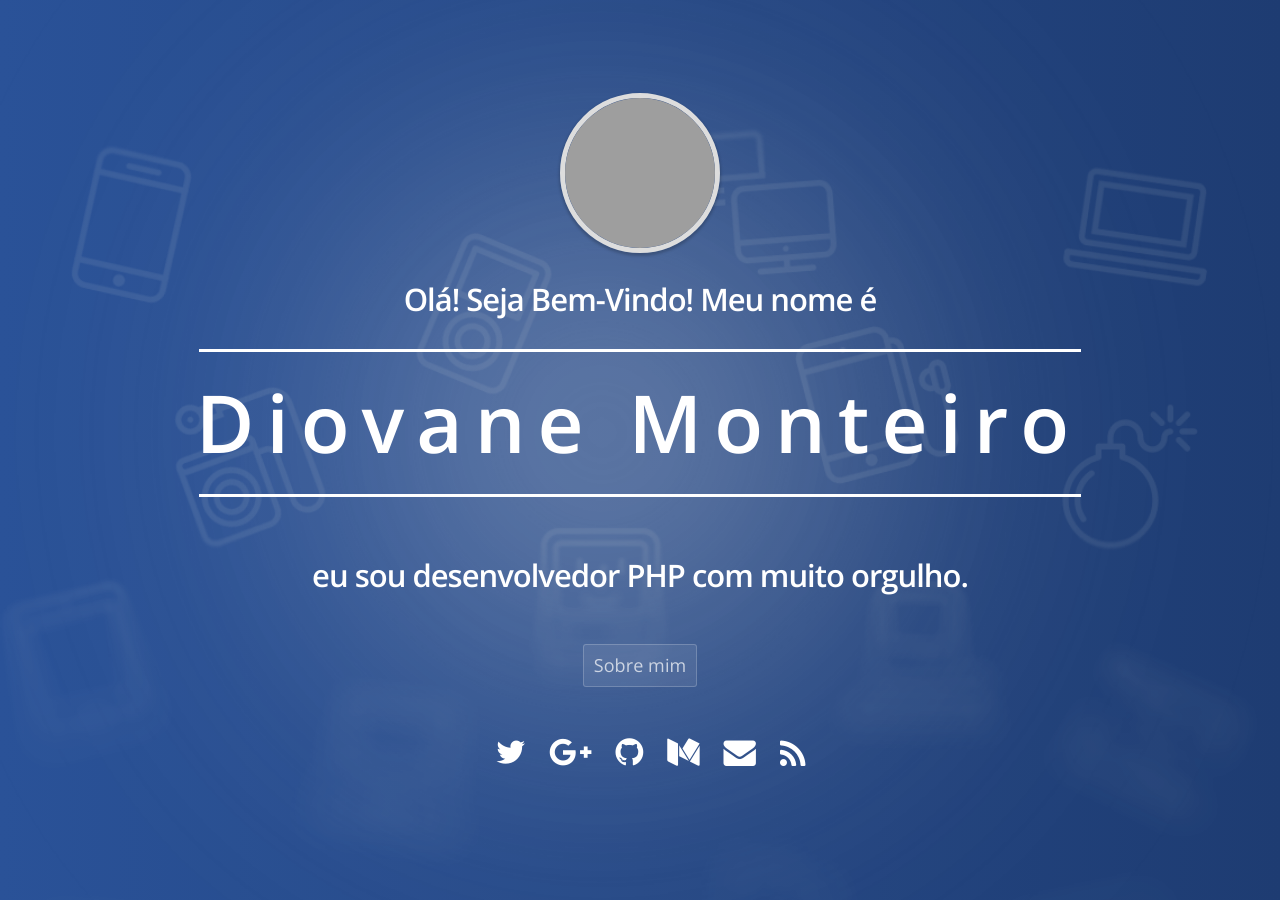
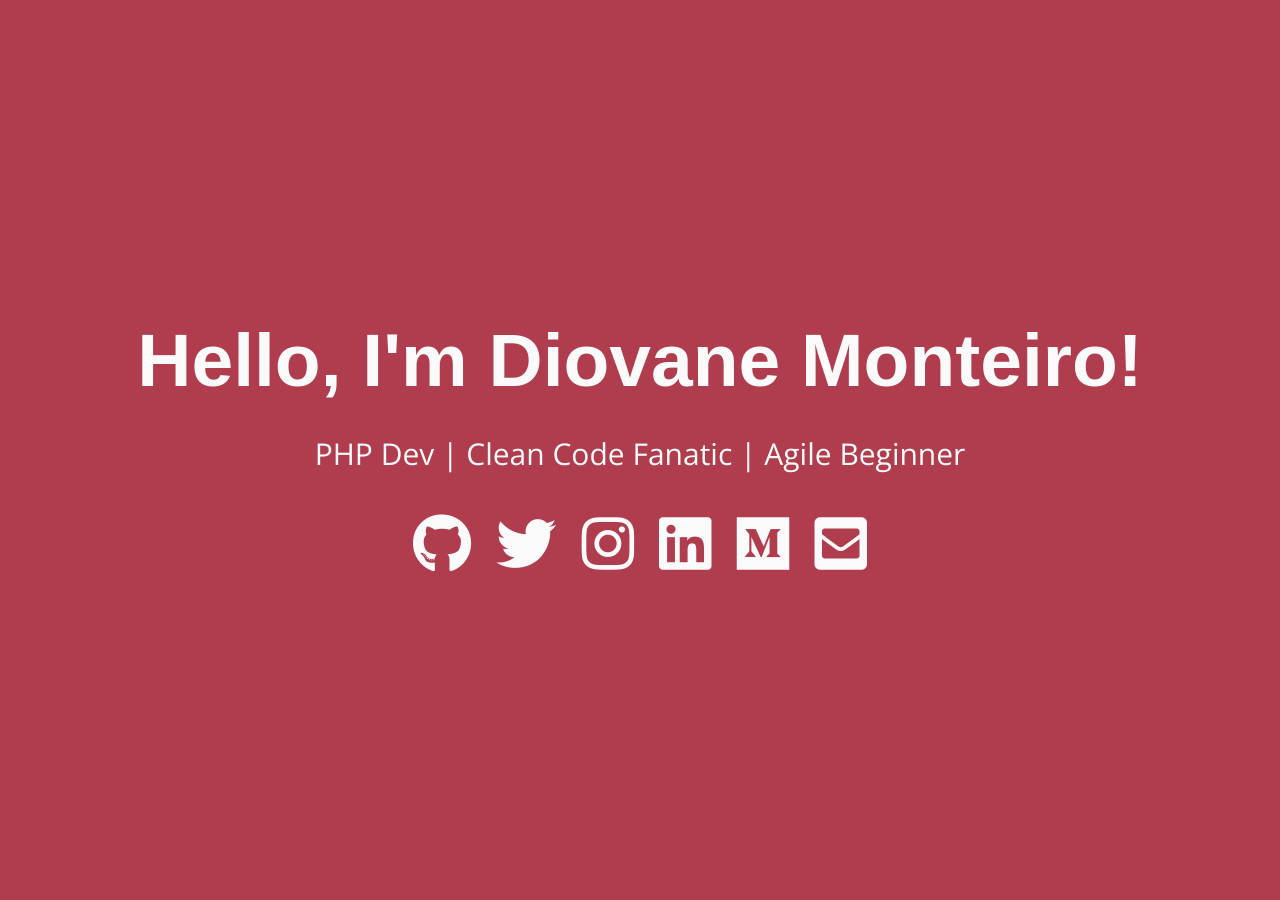
Before and after one commit to diovanemonteiro/diovanemonteiro.github.io, a Jekyll site: the page index.html, which Jekyll copies as it is, in a window 1280 px wide. Built offline with Jekyll 4.4.1, drawn with Linux system fonts in a browser that asks for light colours; nearby versions of some CDN libraries; some web fonts are replaced; grey boxes are pictures that could not be loaded.

Commit message:
Adicionado tema Dev Landing Page for Developers de 'flexdinesh'

```diff
--- /dev/null
+++ b/assets/css/reset.css
@@ -0,0 +1,25 @@
+/* Minimal CSS Reset */
+
+html {
+  box-sizing: border-box;
+  font-size: 12px;
+}
+
+*, *:before, *:after {
+  box-sizing: inherit;
+}
+
+body, h1, h2, h3, h4, h5, h6, p, ol, ul {
+  margin: 0;
+  padding: 0;
+  font-weight: normal;
+}
+
+ol, ul {
+  list-style: none;
+}
+
+img {
+  max-width: 100%;
+  height: auto;
+}
--- /dev/null
+++ b/assets/css/styles.css
@@ -0,0 +1,71 @@
+/* Typography */
+
+html {
+	font-family: 'Open Sans', 'Roboto', sans-serif;
+}
+
+@media (min-width: 576px) {
+	html {
+		font-size: 14px;
+	}
+}
+
+@media (min-width: 768px) {
+	html {
+		font-size: 16px;
+	}
+}
+
+@media (min-width: 992px) {
+	html {
+		font-size: 18px;
+	}
+}
+
+@media (min-width: 1200px) {
+	html {
+		font-size: 20px;
+	}
+}
+
+.icons-social i {
+	font-size: 3em;
+}
+
+/* Custom Styles */
+
+main {
+	display: flex;
+	flex-direction: column;
+	min-height: 100vh;
+	justify-content: center;
+	padding: 0 30px;
+	text-align: center;
+}
+
+main > .intro {
+	font-family: 'Reem Kufi', sans-serif;
+	font-size: 3.75em;
+	font-weight: 600;
+}
+
+main > .tagline {
+	font-size: 1.5rem;
+	margin: 1.5rem 0;
+	font-weight: 100;
+}
+
+.icons-social i {
+	padding: 10px;
+}
+
+.devto {
+	margin-bottom: -0.20rem;
+}
+
+.devto svg {
+	margin-bottom: -0.20rem;
+	margin-left: 0.675rem;;
+	width: 2.65rem;
+	height: 2.65rem;
+}
--- /dev/null
+++ b/assets/css/themes/red-white.css
@@ -0,0 +1,14 @@
+/* Theme */
+
+main {
+	background: #AF3D4E;
+	color: #FAFAFA;
+}
+
+.icons-social a {
+	color: #FAFAFA;
+}
+
+.icons-social a svg path{
+	fill: #FAFAFA;
+}
--- a/index.html
+++ b/index.html
@@ -1,57 +1,53 @@
----
-layout: home
----
-
-<div class="intro">
-
-    <div class="intro-inner">
-
-        <a href="{{ '/about' | prepend: site.baseurl }}">
-            <img src="{{ site.author.gravatar }}?s=150" alt="Diovane Monteiro de Sousa" class="profile-picture img-circle animated fadeInDown">
-        </a>
-
-        <h2 class="subtitle animated fadeInUp">Olá! Seja Bem-Vindo! Meu nome é</h2>
-        <h1 class="title">{{ site.author.name }}</h1>
-        <h2 class="subtitle animated fadeInUp">eu sou desenvolvedor PHP com muito orgulho.</h2>
-
-        <!-- <p class="lead animated fadeIn">{{ site.author.bio }}</p> -->
-
-        <!-- <a href="{{ '/blog' | prepend: site.baseurl }}" class="btn animated fadeInUp">Blog</a> -->
-        <a href="{{ '/about' | prepend: site.baseurl }}" class="btn animated fadeInUp">Sobre mim</a>
-
-        {% include social.html %}
-
-    </div>
-
-</div>
-
-<!-- Placed at the end of the document so the pages load faster -->
-<script src="https://ajax.googleapis.com/ajax/libs/jquery/1.11.3/jquery.min.js"></script>
-<script src="https://maxcdn.bootstrapcdn.com/bootstrap/3.3.6/js/bootstrap.min.js" integrity="sha384-0mSbJDEHialfmuBBQP6A4Qrprq5OVfW37PRR3j5ELqxss1yVqOtnepnHVP9aJ7xS" crossorigin="anonymous"></script>
-
-<script type="text/javascript">
-    $(function () {
-
-        $('[data-toggle="tooltip"]').tooltip();
-
-        var $window = $(window),
-            $body = $('body'),
-            $avatar = $('.intro-inner img');
-
-        // Disable animations/transitions until the page has loaded.
-        $body.addClass('is-loading');
-
-        $window.on('load', function() {
-            window.setTimeout(function() {
-                $body.removeClass('is-loading');
-            }, 100);
-
-
-            /*$('.intro-inner h2').one('webkitAnimationEnd mozAnimationEnd MSAnimationEnd oanimationend animationend', function() {
-                $avatar.addClass('animated').addClass('fadeInDown');
-            });*/
-
-        });
-
-    });
-</script>
+<!DOCTYPE html>
+<html>
+<head>
+    <meta charset="utf-8">
+    <meta http-equiv="X-UA-Compatible" content="IE=edge">
+    <meta name="viewport" content="width=device-width, initial-scale=1.0">
+    <title>Diovane Monteiro | PHP Dev</title>
+    <link rel="icon" href="favicon.ico" type="image/png" />
+    <!-- <link href="https://fonts.googleapis.com/css?family=Reem+Kufi|Roboto:300" rel="stylesheet"> -->
+    <link href='https://fonts.googleapis.com/css?family=Merriweather:300,700,700italic,300italic|Open+Sans:400,600,700,400italic,600italic,700italic,800,800italic' rel='stylesheet' type='text/css'>
+    <link href="https://use.fontawesome.com/releases/v5.0.8/css/all.css" rel="stylesheet">
+    <link rel="stylesheet" href="/assets/css/reset.css">
+    <link rel="stylesheet" href="/assets/css/styles.css">
+    <!-- <link rel="stylesheet" href="/assets/css/themes/indigo-white.css"> -->
+    <!-- <link rel="stylesheet" href="/assets/css/themes/green-white.css"> -->
+    <link rel="stylesheet" href="/assets/css/themes/red-white.css">
+    <!-- <link rel="stylesheet" href="/assets/css/themes/grey-white.css"> -->
+    <!-- <link rel="stylesheet" href="/assets/css/themes/white-indigo.css"> -->
+    <!-- <link rel="stylesheet" href="/assets/css/themes/white-blue.css"> -->
+    <!-- <link rel="stylesheet" href="/assets/css/themes/white-grey.css"> -->
+    <!-- <link rel="stylesheet" href="/assets/css/themes/white-red.css"> -->
+    <!-- <link rel="stylesheet" href="/assets/css/themes/yellow-black.css"> -->
+</head>
+<body>
+    <main>
+        <div class="intro">Hello, I'm Diovane Monteiro!</div>
+        <div class="tagline">PHP Dev | Clean Code Fanatic | Agile Beginner</div>
+        <!-- Find your icons from here - https://fontawesome.com/icons?d=gallery&s=brands -->
+        <div class="icons-social">
+            <a target="_blank" href="https://github.com/diovanemonteiro"><i class="fab fa-github"></i></a>
+            <a target="_blank" href="https://twitter.com/diovanemonteiro"><i class="fab fa-twitter"></i></a>
+            <a target="_blank" href="https://instagram.com/diovanemonteiro"><i class="fab fa-instagram"></i></a>
+            <!-- <a target="_blank" href="https://stackoverflow.com/story/flexdinesh"><i class="fab fa-stack-overflow"></i></a> -->
+            <a target="_blank" href="https://www.linkedin.com/in/diovanemonteiro"><i class="fab fa-linkedin"></i></a>
+            <a target="_blank" href="https://medium.com/@diovanemonteiro"><i class="fab fa-medium"></i></a>
+            <!-- <a target="_blank" href="https://www.freecodecamp.org"><i class="fab fa-free-code-camp"></i></a> -->
+            <!-- <a target="_blank" href="https://www.behance.net"><i class="fab fa-behance"></i></a> -->
+            <!-- <a target="_blank" href="https://codepen.io"><i class="fab fa-codepen"></i></a> -->
+            <a target="_blank" href="mailto:diovanemonteiro@gmail.com"><i class="fas fa-envelope-square"></i></a>
+        </div>
+        <!-- <nav class="social">
+            <ul>
+                <li><a href="http://twitter.com/diovanemonteiro" data-toggle="tooltip" data-placement="bottom" title="" data-original-title="Twitter"><i class="icon-twitter fa-2x"></i>&nbsp;&nbsp;</a></li>
+                <li><a href="http://plus.google.com/u/0/+DiovaneMonteiro" data-toggle="tooltip" data-placement="bottom" title="" data-original-title="Google+"><i class="icon-google-plus fa-2x"></i>&nbsp;&nbsp;</a></li>
+                <li><a href="http://github.com/diovanemonteiro" data-toggle="tooltip" data-placement="bottom" title="" data-original-title="Github"><i class="icon-github fa-2x"></i>&nbsp;&nbsp;</a></li>
+                <li><a href="http://medium.com/@diovanemonteiro" data-toggle="tooltip" data-placement="bottom" title="" data-original-title="Medium"><i class="icon-medium fa-2x"></i>&nbsp;&nbsp;</a></li>
+                <li><a href="mailto:diovanemonteiro@gmail.com" data-toggle="tooltip" data-placement="bottom" title="" data-original-title="E-mail"><i class="icon-envelope fa-2x"></i>&nbsp;&nbsp;</a></li>
+                <li><a href="/feed.xml" data-toggle="tooltip" data-placement="bottom" title="" data-original-title="Feed"><i class="fa fa-rss fa-2x"></i>&nbsp;&nbsp;</a></li>
+            </ul>
+        </nav> -->
+    </main>
+</body>
+</html>
```
Also changed, not shown: assets/css/themes/green-white.css (added, +14 -0 lines), assets/css/themes/grey-white.css (added, +14 -0 lines), assets/css/themes/indigo-white.css (added, +14 -0 lines), assets/css/themes/white-blue.css (added, +14 -0 lines), assets/css/themes/white-grey.css (added, +14 -0 lines), assets/css/themes/white-indigo.css (added, +14 -0 lines), assets/css/themes/white-red.css (added, +14 -0 lines), assets/css/themes/yellow-black.css (added, +14 -0 lines), index.old.html (added, +57 -0 lines).
